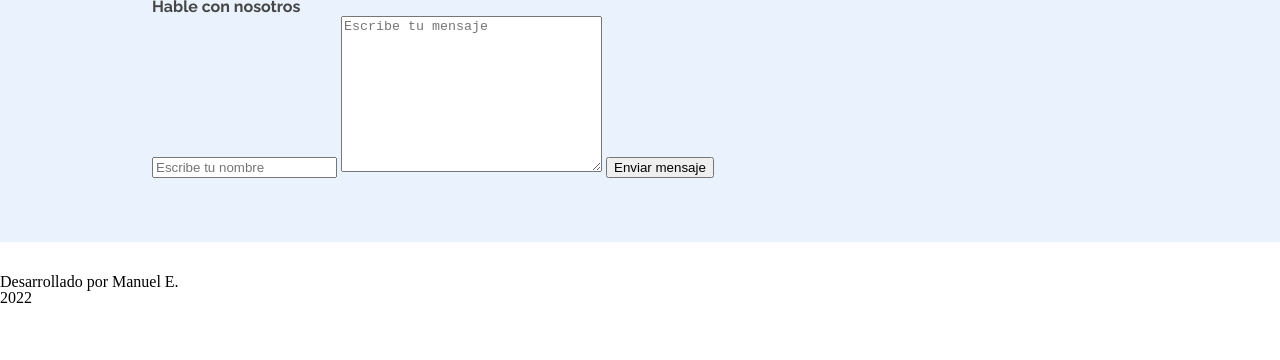
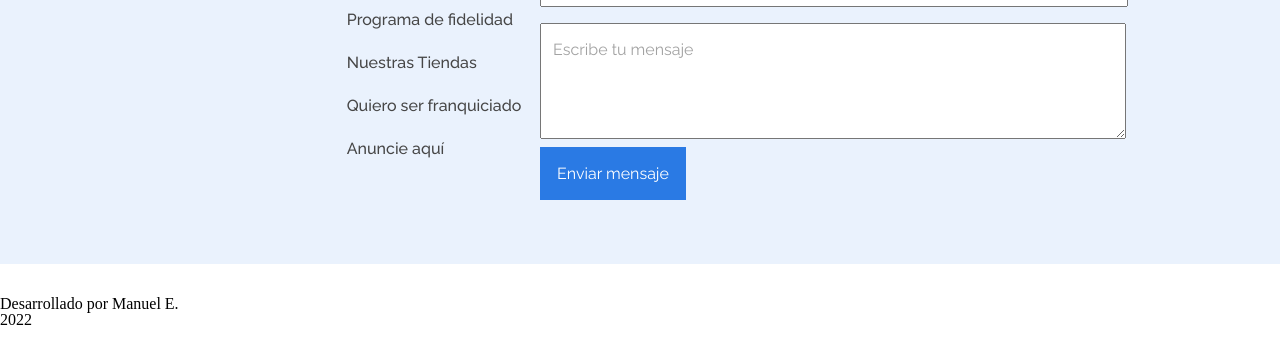
Before and after one commit to merb26/Challenge2-Ecommerce, a plain HTML site: page index.html in a window 1280 px wide. Shown: the part 1783-2143 px from the top of the page. Before the commit the page ends 2121 px from the top, so only its background shows below. Drawn offline with Linux system fonts and the light colour scheme.

Commit message:
mejoras en posiciones y estilo

```diff
--- /dev/null
+++ b/css/contacto/contacto-caja-formulario-boton.css
@@ -0,0 +1,7 @@
+.contacto__caja__formulario__boton {
+  background-color: var(--color-azul);
+  color: #ffffff;
+  margin: 0;
+  width: 146px;
+  padding: 1rem;
+}
--- /dev/null
+++ b/css/contacto/contacto-caja-formulario-mensaje.css
@@ -0,0 +1,19 @@
+.contacto__caja__formulario__mensaje {
+  width: 560px;
+  height: 82px;
+  margin-bottom: 0.5rem;
+  padding: 1rem 0.75rem;
+  font-family: "Raleway", sans-serif;
+  font-weight: 400;
+  font-size: 1rem;
+  line-height: 1.25rem;
+  color: #464646;
+}
+
+.contacto__caja__formulario__mensaje::placeholder {
+  font-family: "Raleway", sans-serif;
+  font-weight: 400;
+  font-size: 1rem;
+  line-height: 1.25rem;
+  color: #a2a2a2;
+}
--- /dev/null
+++ b/css/contacto/contacto-caja-formulario-nombre.css
@@ -0,0 +1,19 @@
+.contacto__caja__formulario__nombre {
+  width: 560px;
+  margin-top: 0.5rem;
+  margin-bottom: 1rem;
+  padding: 1rem 0.75rem;
+  font-family: "Raleway", sans-serif;
+  font-weight: 400;
+  font-size: 1rem;
+  line-height: 1.25rem;
+  color: #464646;
+}
+
+.contacto__caja__formulario__nombre::placeholder {
+  font-family: "Raleway", sans-serif;
+  font-weight: 400;
+  font-size: 1rem;
+  line-height: 1.25rem;
+  color: #a2a2a2;
+}
--- /dev/null
+++ b/css/contacto/contacto-caja-formulario.css
@@ -0,0 +1,5 @@
+.contacto__caja__formulario form {
+  display: flex;
+  flex-direction: column;
+  /* background-color: blueviolet; */
+}
--- a/css/contacto/contacto-caja-menu-a.css
+++ b/css/contacto/contacto-caja-menu-a.css
@@ -5,4 +5,5 @@
   font-size: 1rem;
   line-height: 1.1875rem;
   color: #464646;
+  margin-bottom: 1.5rem;
 }
--- /dev/null
+++ b/css/contacto/contacto-caja-menu.css
@@ -0,0 +1,4 @@
+.contacto__caja__menu {
+  display: flex;
+  flex-direction: column;
+}
--- a/css/contacto/contacto-caja.css
+++ b/css/contacto/contacto-caja.css
@@ -1,3 +1,6 @@
 .contacto__caja {
   margin: 0 var(--espacio-laterales);
+  display: flex;
+  align-items: flex-start;
+  justify-content: space-between;
 }
--- a/index.html
+++ b/index.html
@@ -30,8 +30,13 @@
     <link rel="stylesheet" href="./css/galeria/galeria-categoria-contenido-producto-boton.css">
     <link rel="stylesheet" href="./css/contacto/contacto.css">
     <link rel="stylesheet" href="./css/contacto/contacto-caja.css">
+    <link rel="stylesheet" href="./css/contacto/contacto-caja-menu.css">
     <link rel="stylesheet" href="./css/contacto/contacto-caja-menu-a.css">
+    <link rel="stylesheet" href="./css/contacto/contacto-caja-formulario.css">
     <link rel="stylesheet" href="./css/contacto/contacto-caja-formulario-p.css">
+    <link rel="stylesheet" href="./css/contacto/contacto-caja-formulario-nombre.css">
+    <link rel="stylesheet" href="./css/contacto/contacto-caja-formulario-mensaje.css">
+    <link rel="stylesheet" href="./css/contacto/contacto-caja-formulario-boton.css">
     <link rel="stylesheet" href="./css/rodapie/rodapie-contenido.css">
 
 </head>
@@ -207,11 +212,13 @@
                         <form>
                             <p class="contacto__caja__formulario__p">Hable con nosotros</p>
 
-                            <input type="text" placeholder="Escribe tu nombre">
+                            <input class="contacto__caja__formulario__nombre" type="text"
+                                placeholder="Escribe tu nombre">
 
-                            <textarea placeholder="Escribe tu mensaje" cols="30" rows="10"></textarea>
+                            <textarea class="contacto__caja__formulario__mensaje"
+                                placeholder="Escribe tu mensaje"></textarea>
 
-                            <button>Enviar mensaje</button>
+                            <button class="contacto__caja__formulario__boton menu__boton">Enviar mensaje</button>
                         </form>
                     </div>
                 </div>
```
